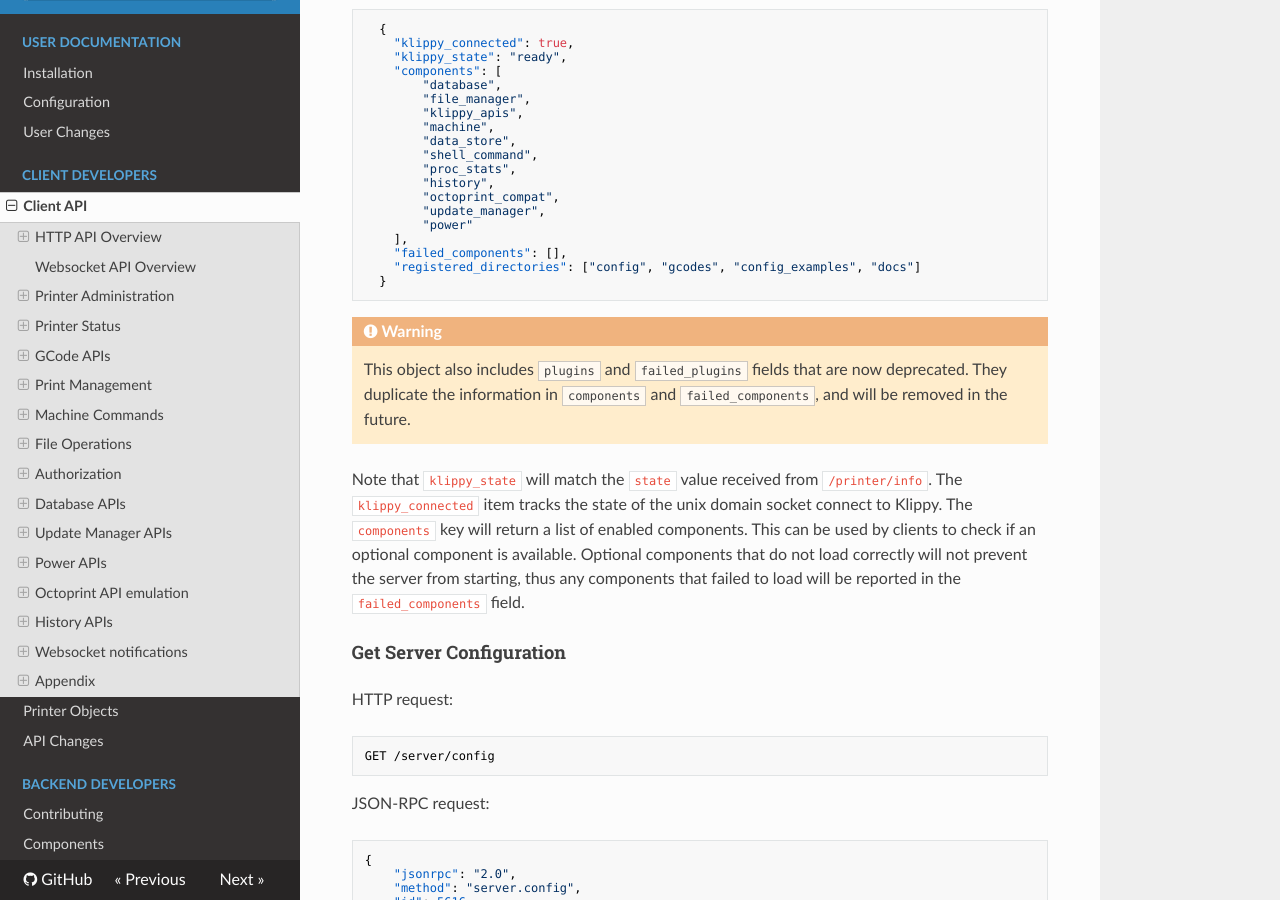
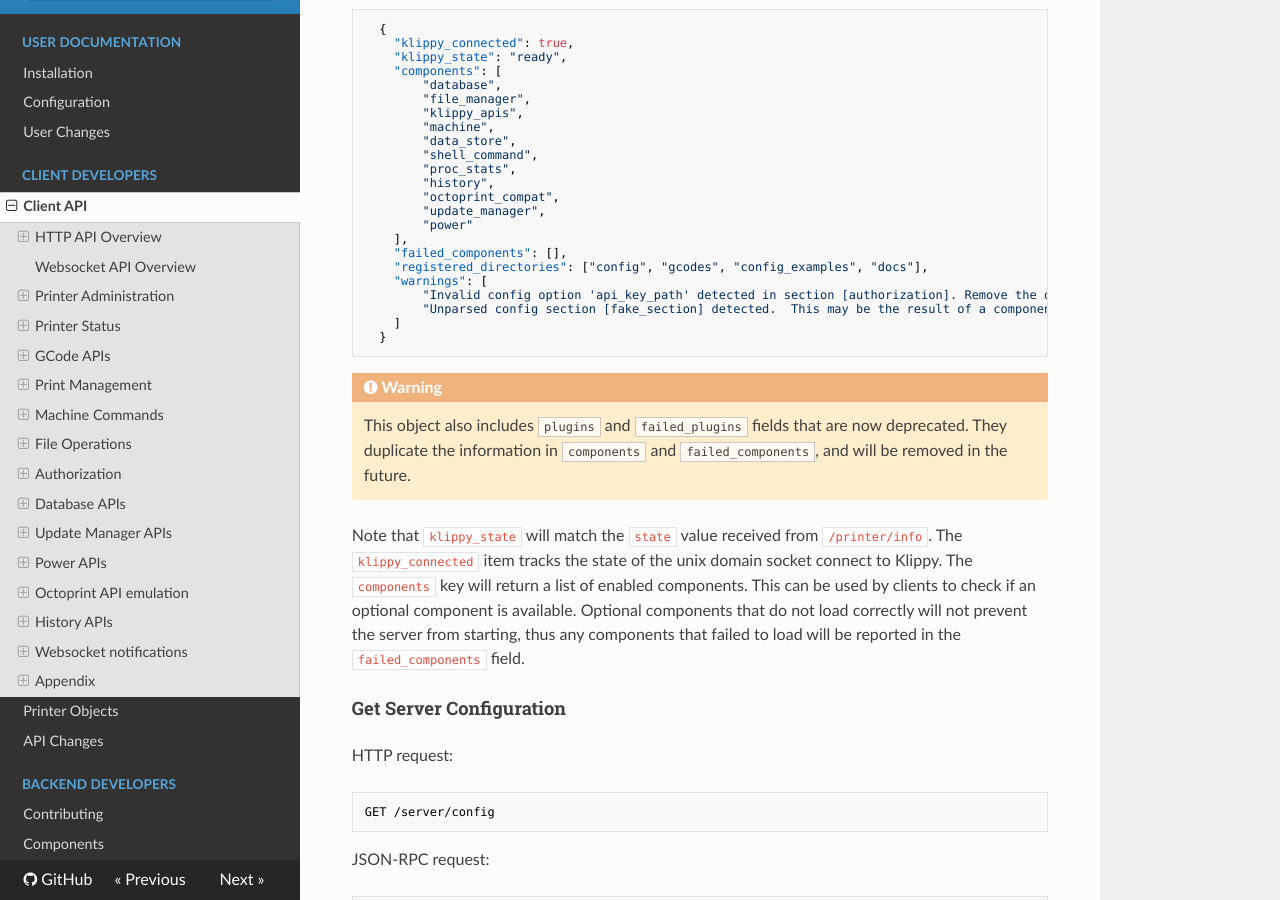
Before and after one commit to Marirossibn/moonraker, an MkDocs documentation site: the page built from docs/web_api.md, in a window 1280 px wide and 900 px high, scrolled down 8171 px. Built offline with MkDocs 1.6.1, drawn with Linux system fonts in a browser that asks for light colours; nearby versions of some CDN libraries.

Commit message:
docs:  add 'warnings' field to "/server/info" response
Signed-off-by:  Eric Callahan <arksine.code@gmail.com>

````diff
--- a/docs/web_api.md
+++ b/docs/web_api.md
@@ -415,7 +415,11 @@ An object containing various fields that report server state.
         "power"
     ],
     "failed_components": [],
-    "registered_directories": ["config", "gcodes", "config_examples", "docs"]
+    "registered_directories": ["config", "gcodes", "config_examples", "docs"],
+    "warnings": [
+        "Invalid config option 'api_key_path' detected in section [authorization]. Remove the option to resolve this issue. In the future this will result in a startup error.",
+        "Unparsed config section [fake_section] detected.  This may be the result of a component that failed to load.  In the future this will result in a startup error."
+    ]
   }
 ```
 !!! warning
````
